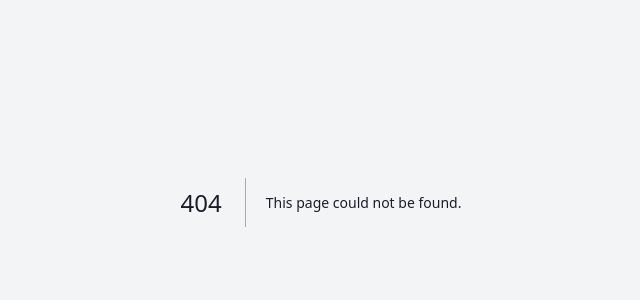
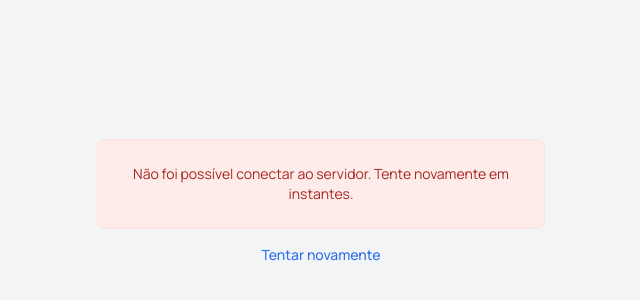
Before and after one commit to reputationcustom/dev-reputation, a Next.js app: page /backend-unavailable in a window 1280 px wide. Before the commit this address had no page. Shown: the part 198-498 px from the top of the page, without its empty margins (319-959 px from the left). Built offline with nearby package versions, Linux system fonts and the light colour scheme.

Commit message:
fix: frontend error message

```diff
--- /dev/null
+++ b/app/backend-unavailable/page.tsx
@@ -0,0 +1,32 @@
+import { ErrorMessage } from "@/components/ui/error-message";
+import { BACKEND_ERROR_MESSAGE } from "@/lib/errors";
+
+// Destino de redirect do middleware.ts quando a checagem de sessão falha por
+// erro de comunicação com o Supabase (rede/DNS/timeout) ou variável de
+// ambiente ausente — ver CLAUDE.md, "Falha de comunicação com o Supabase no
+// middleware" (2026-07-16). middleware.ts nunca aplica a checagem de auth
+// para esta rota (mesmo bypass de "/"), então ela sempre renderiza mesmo com
+// o backend inteiramente fora do ar — não depende de nenhum cliente
+// Supabase, nem client-side nem server-side.
+export default async function BackendUnavailablePage({
+  searchParams,
+}: {
+  searchParams: Promise<{ next?: string }>;
+}) {
+  const { next } = await searchParams;
+  const target = next && next.startsWith("/") && next !== "/backend-unavailable" ? next : "/";
+
+  return (
+    <main className="flex min-h-screen items-center justify-center bg-bg-page px-4">
+      <div className="w-full max-w-md text-center">
+        <ErrorMessage message={BACKEND_ERROR_MESSAGE} />
+        <a
+          href={target}
+          className="mt-4 inline-block text-sm font-medium text-accent-blue hover:underline"
+        >
+          Tentar novamente
+        </a>
+      </div>
+    </main>
+  );
+}
--- a/app/page.tsx
+++ b/app/page.tsx
@@ -13,9 +13,19 @@ export default function HomePage() {
 
   useEffect(() => {
     const supabase = createClient();
-    supabase.auth.getSession().then(({ data: { session } }) => {
-      router.replace(session ? "/overview" : "/login");
-    });
+    supabase.auth
+      .getSession()
+      .then(({ data: { session } }) => {
+        router.replace(session ? "/overview" : "/login");
+      })
+      .catch((error) => {
+        // Falha de comunicação com o Supabase (rede/timeout) — sem este
+        // catch, a promise rejeitada nunca chama router.replace() e a
+        // página fica em branco para sempre (ver CLAUDE.md, "Falha de
+        // comunicação com o Supabase no middleware", 2026-07-16).
+        console.error("[HomePage] getSession failed", error);
+        router.replace("/backend-unavailable");
+      });
   }, [router]);
 
   return null;
```
Also changed, not shown: middleware.ts (+32 -3 lines), 1 other file (tests, documents, lock files or other folders).
